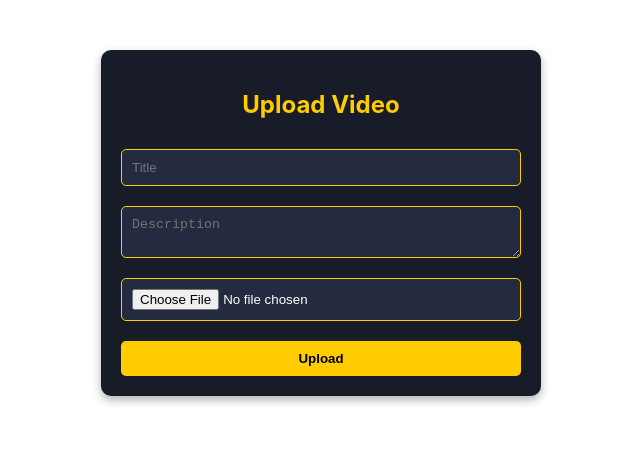
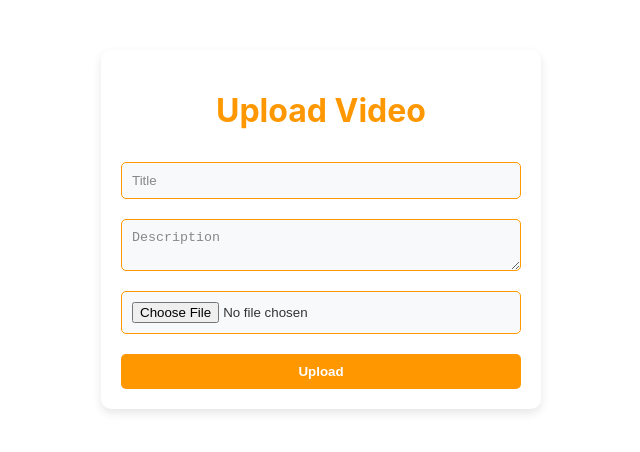
Before and after one commit to HritikaPh/INC_Frontend, a React (Create React App) app: page /upload in a window 1280 px wide. Shown: the top 452 px of the page, without its empty margins (319-959 px from the left). Built offline with nearby package versions, Linux system fonts and the light colour scheme.

Commit message:
Light theme added

```diff
--- a/src/pages/UploadForm.js
+++ b/src/pages/UploadForm.js
@@ -48,7 +48,7 @@ const UploadForm = () => {
 
   return (
     <div className="upload-container">
-      <h2>Upload Video</h2>
+      <h1>Upload Video</h1>
       <form onSubmit={handleSubmit}>
         <input
           type="text"
--- a/src/styles/UploadForm.css
+++ b/src/styles/UploadForm.css
@@ -2,15 +2,15 @@
     max-width: 400px;
     margin: 50px auto;
     padding: 20px;
-    background-color: #181c29; /*GSSoC Theme Dark Blue*/
-    color: white;
+    background-color: #ffffff; /* Light theme background */
+    color: #333; /* Dark text for contrast */
     border-radius: 10px;
-    box-shadow: 0 4px 10px rgba(0, 0, 0, 0.3);
+    box-shadow: 0 4px 10px rgba(0, 0, 0, 0.1);
   }
 
-  h2 {
+  h1 {
     text-align: center;
-    color: #ffcc00; /* GSSoC Accent Color */
+    color: #ff9800; /* GSSoC Accent Color */
   }
 
   form {
@@ -22,15 +22,20 @@
   textarea {
     margin: 10px 0;
     padding: 10px;
-    border: 1px solid #ffcc00;
+    border: 1px solid #ff9800; /* Accent border */
     border-radius: 5px;
-    background: #242a40;
-    color: white;
+    background: #f8f9fa; /* Light input background */
+    color: #333;
+  }
+
+  input::placeholder,
+  textarea::placeholder {
+    color: #888;
   }
 
   button {
-    background: #ffcc00;
-    color: black;
+    background: #ff9800;
+    color: white;
     border: none;
     padding: 10px;
     cursor: pointer;
@@ -40,12 +45,12 @@
   }
 
   button:hover {
-    background: #ffdb4d;
+    background: #ffa726;
   }
 
   .message {
     text-align: center;
     margin-top: 10px;
     font-size: 14px;
-    color: #ffcc00;
+    color: #ff9800;
   }
```
